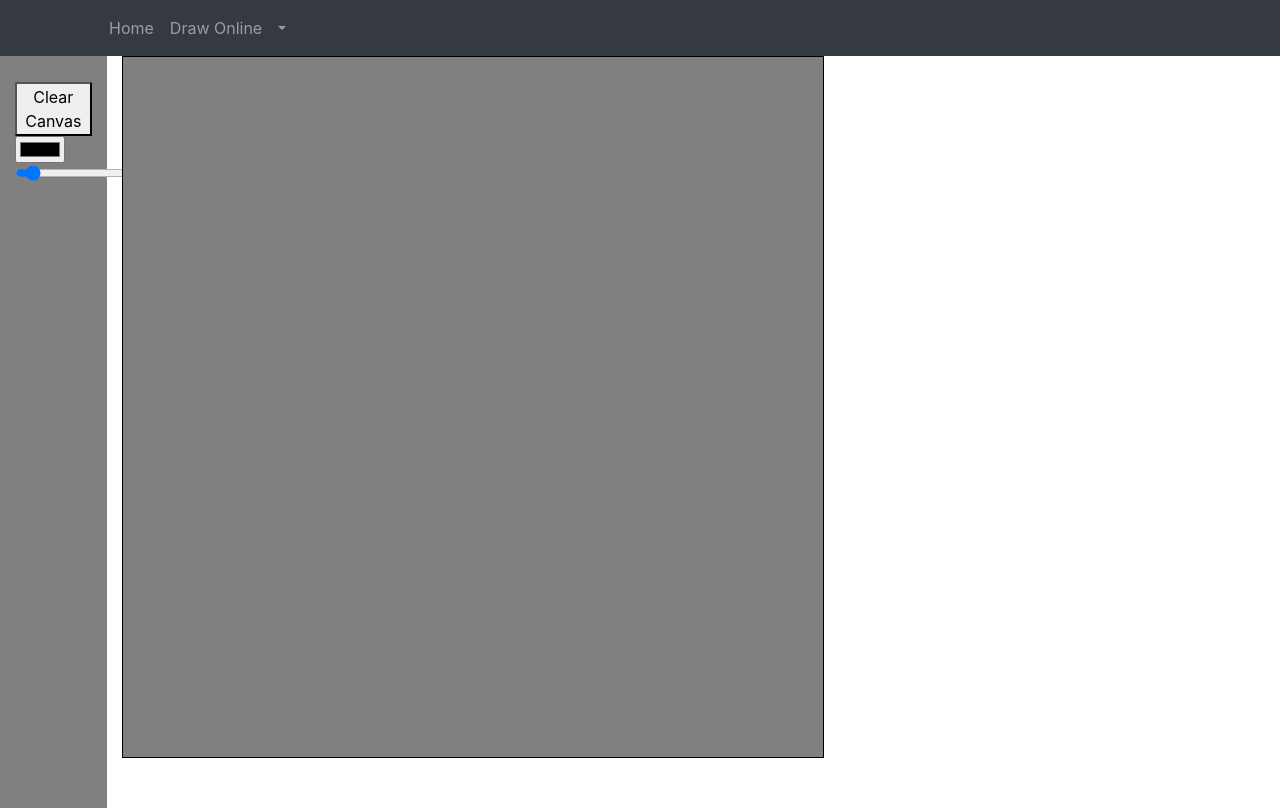
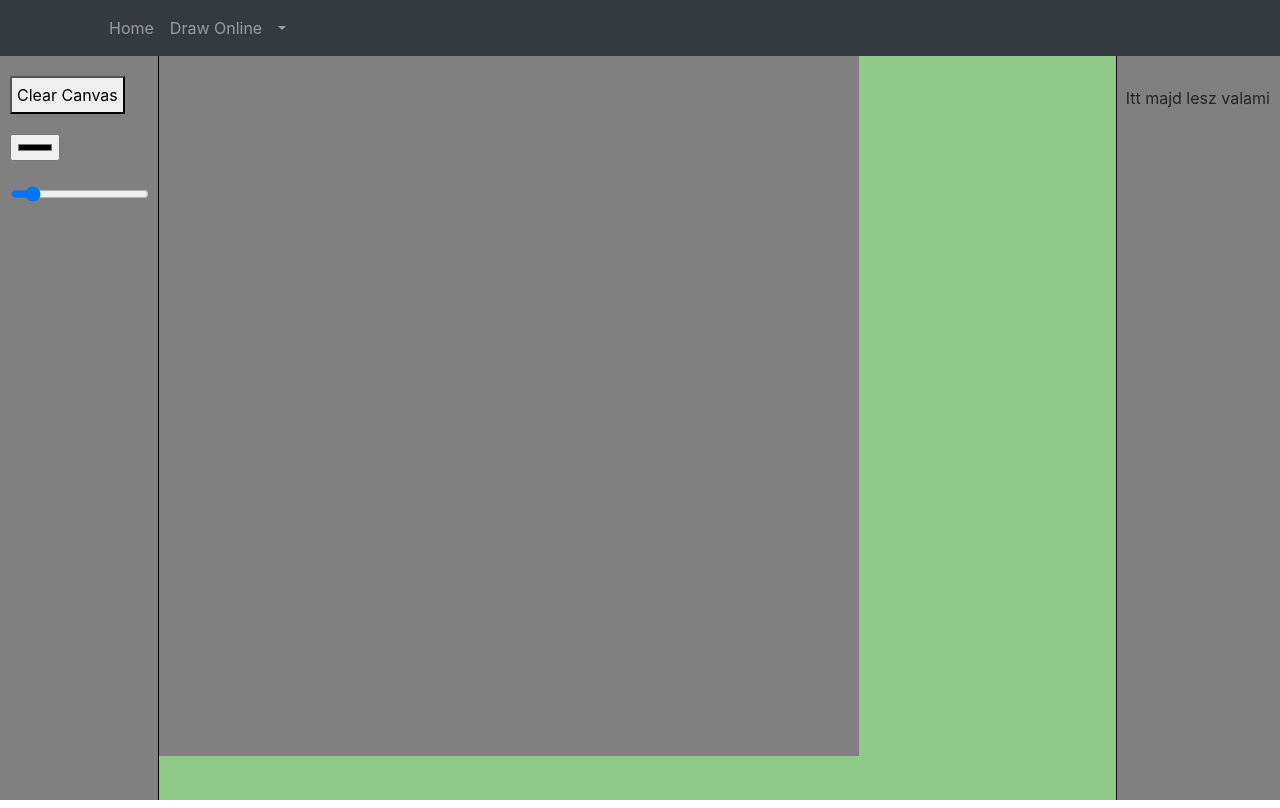
Before and after one commit to TanyasiPills/ColorSync, a React (Vite) app: page /Draw in a window 1280 px wide. Built offline with nearby package versions, Linux system fonts and the light colour scheme.

Commit message:
look almost done

```diff
--- a/src/App.css
+++ b/src/App.css
@@ -1,3 +1,11 @@
+* {
+  margin: 0;
+}
+
+html, body {
+  height: 100%;
+}
+
 ul {
   list-style-type: none;
   margin: 2%;
--- a/src/pages/webgl/WebGLCanvas.tsx
+++ b/src/pages/webgl/WebGLCanvas.tsx
@@ -2,7 +2,7 @@ import React, { useEffect, useRef } from "react";
 import { clearCanvas, compileShader, createShaderProgram } from "./WebGLUtilites";
 import { fragmentShaderSource, vertexShaderSource } from "./Shaders";
 import { VertexArrayFunction } from "./VertexArray ";
-import { Container, Row, Col } from "react-bootstrap";
+import "./WebGlCanvas.css"
 
 const WebGLCanvas: React.FC = () => {
   const canvasRef = useRef<HTMLCanvasElement | null>(null);
@@ -162,26 +162,26 @@ const WebGLCanvas: React.FC = () => {
 
 
   return (
-    <>
-      <Container fluid style={{ height: "94vh ", margin: 0}}>
-      <Row style={{ flex: 1 }}>
-        <Col xs={1} order="first" style={{backgroundColor: "gray", margin: 0, paddingTop: "2%", paddingBottom: "2%",  display: "fluid", flexDirection: "column", height: "94vh",}}>
-        <button ref={clearButtonRef}>Clear Canvas</button>
-        <input ref={colorPickerRef} type="color" />
+    <div className="layout">
+      <div className="sideBar" id="left">
+        <button ref={clearButtonRef}>Clear Canvas</button><br />
+        <input ref={colorPickerRef} type="color" /><br />
         <input ref={sizeRef} type="range" min={0.01} max={1} step={0.01} defaultValue={0.1} />
-        </Col>
-        <Col xs= {11} style={{margin: 0, display: "fluid"}}>
+        <div id="leftResize" className="rsz"></div>
+      </div>
+      <div className="canvasContainer">
         <canvas
           ref={canvasRef}
           id="gl-canvas"
           width={700}
           height={700}
-          style={{ border: "1px solid black", margin: 0 }}
         />
-        </Col>
-        </Row>
-      </Container>
-    </>
+      </div>
+      <div className="sideBar" id="right">
+        <p>Itt majd lesz valami</p>
+        <div id="rightResize" className="rsz"></div>
+      </div>
+    </div>
   );
 };
 
--- /dev/null
+++ b/src/pages/webgl/WebGlCanvas.css
@@ -0,0 +1,77 @@
+* {
+    margin: 0;
+    max-height: 100vh;
+}
+
+#root {
+    height: 100vh;
+}
+
+html,
+body {
+    height: 100vh;
+    overflow-y: clip;
+}
+
+
+.layout {
+    height: 100%;
+    width: 100%;
+    display: flex;
+}
+
+.sideBar {
+    background-color: gray;
+    width: fit-content;
+    padding: 10px;
+    position: relative;
+}
+
+.sideBar#left{
+    float: inline-start;
+}
+
+.rsz {
+    width: 1px;
+    height: 100%;
+    background-color: black;
+    position: absolute;
+}
+
+#leftResize {
+    right: 0;
+    top: 0;
+}
+
+#rightResize{
+    left: 0;
+    top: 0;
+}
+
+
+.sideBar#right{
+    float: inline-end;
+}
+
+.canvasContainer {
+    flex-grow: 1;
+    align-items: center;
+    justify-content: center;
+    background-color: #23961481;
+}
+
+canvas {
+    width: 700px;
+    height: 700px;
+    margin: auto;
+}
+
+button,
+input {
+    margin: 10px 0;
+    padding: 5px;
+}
+
+p {
+    margin-top: 20px;
+}
```
